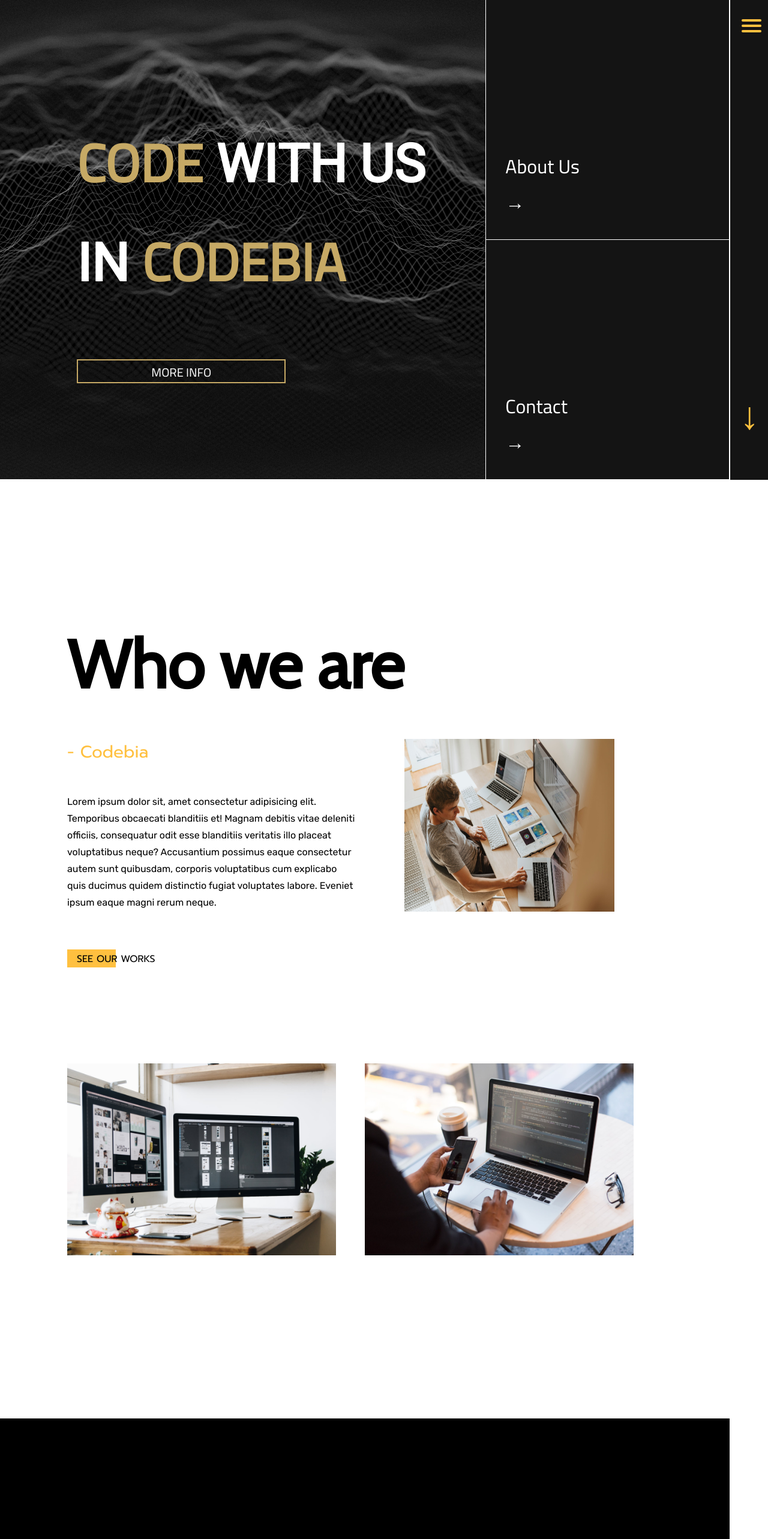
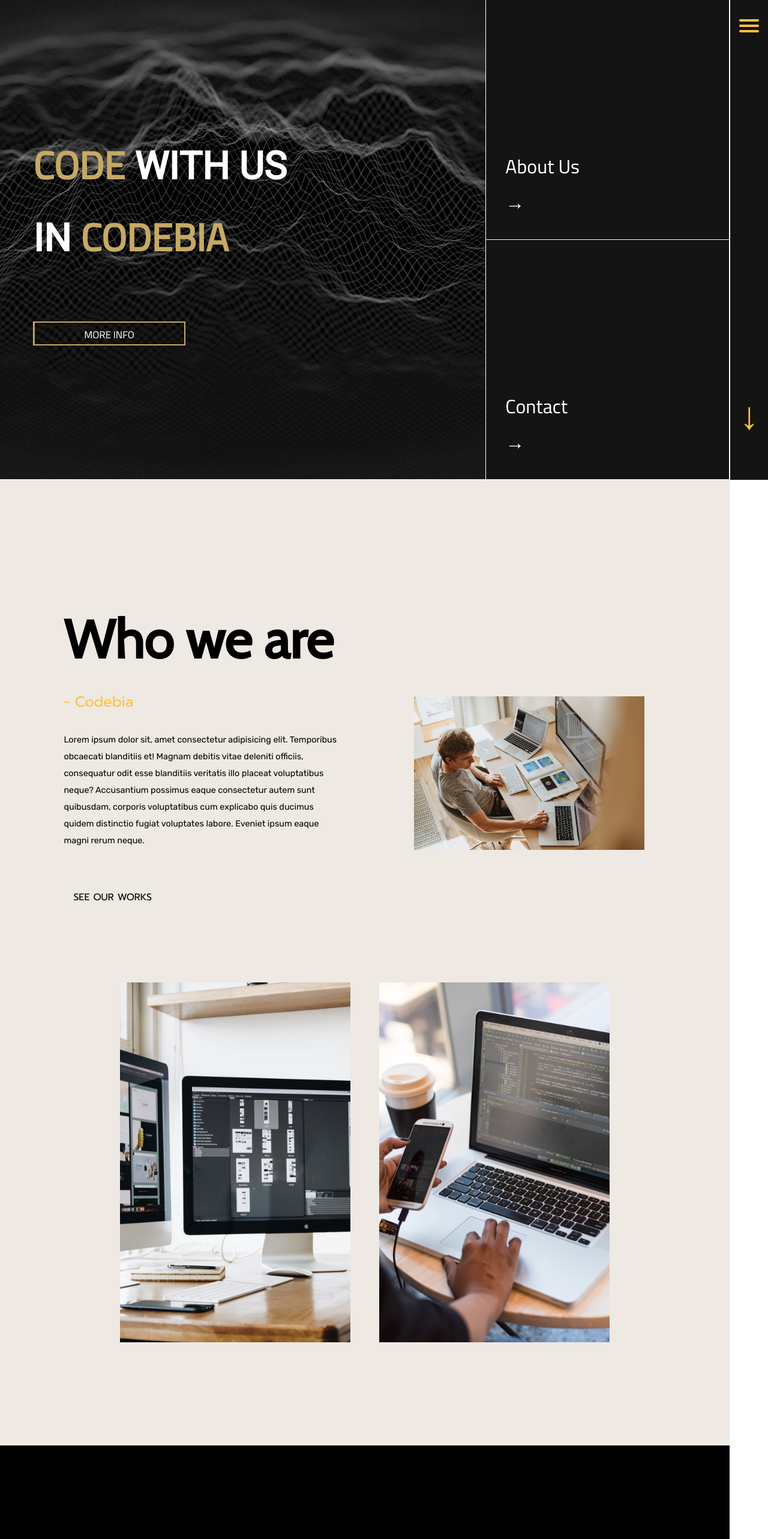
Before and after one commit to bulish/CodebiaReact, a React (Create React App) app: page / in a window 1280 px wide. Shown: the top 2566 px of the page at 60% size. Built offline with nearby package versions, Linux system fonts and the light colour scheme; a web font is replaced by a local one.

Commit message:
pracuje se na reponzivite

```diff
--- /dev/null
+++ b/src/components/aboutUs/_variables.scss
@@ -0,0 +1,23 @@
+// colors
+$orange: #FFC03F;
+
+// paddings
+$aboutUs__paddingTop: clamp(3rem, 20vh, 30rem);
+$aboutUs__paddingBottom: calc(10vh + 4.5rem);
+$left__padding: calc(10vw - 1.35rem);
+$text__padding: clamp(1rem, 15vw, 10rem);
+$works__padding: calc(3vh - 0.25rem);
+$aboutUsContainer__padding: calc(8vh - 0.75rem);
+
+// margin
+$left__marginBottom: calc(3vh + 2rem);
+$subtitle__margin: calc(1vh + 1.5rem);
+
+// font-size
+$title__fontSize: clamp(3.5rem, 7vw, 9.5rem);
+$subtitle__fontSize: clamp(1.5rem, 1.5vw, 3rem);
+$text__fontSize: clamp(0.9rem, 1vw, 2rem);
+
+// others
+$right__left: calc(13vw - 1.5rem);
+$img: clamp(15rem, 30vw, 40rem);
--- a/src/components/aboutUs/aboutUs.scss
+++ b/src/components/aboutUs/aboutUs.scss
@@ -1,32 +1,34 @@
-$orange: #FFC03F;
+@import './variables';
 
 #aboutUs{
-    padding: 15rem 20rem 10rem 20rem;
+    padding: $aboutUs__paddingTop 0 $aboutUs__paddingBottom 0;
     min-height: fit-content !important;
     position: relative;
     .aboutUs__container {
         display: grid;
+        padding: $aboutUsContainer__padding 0;
         .aboutUs__container__left {
             grid-area: first;
             width: 100%;
+            margin-bottom: $left__marginBottom;
+            padding: 0 $left__padding;
             .aboutUs__title {
                 font-family: 'Cabin', sans-serif;
-                font-size: 7rem;
+                font-size: $title__fontSize;
                 font-weight: 700;
                 z-index: 8;
-                position: absolute;
             }
             .aboutUs__container__subtitle {
                 color: $orange;
-                font-size: 1.75rem;
-                padding-top: 12rem;
-                padding-bottom: 3rem;
+                font-size: $subtitle__fontSize;
                 font-family: 'Prompt', sans-serif;
+                margin: $subtitle__margin 0;
             }
             .aboutUs__container__left__text {
-                padding-right: 10rem;
+                padding-right: $text__padding;
                 font-family: 'Rubik', sans-serif;
                 line-height: 1.75rem;
+                font-size: $text__fontSize;
             }
             .aboutUs__container__btn {
                 margin-top: 4rem;
@@ -53,11 +55,12 @@ $orange: #FFC03F;
         .aboutUs__container__right {
             grid-area: second;
             position: relative;
-            left: -5rem;
-            z-index: -5;
-            width: 150%;
+            right: $right__left;
+            display: flex;
+            align-items: center;
+            justify-content: center;
             img{
-                width: 500px;
+                width: $img;
             }
         }
         grid-template-areas:
@@ -68,13 +71,12 @@ $orange: #FFC03F;
         display: grid;
         grid-gap: 3rem;
         min-height: 80vh;
-        width: 100vw;
-        padding: 10rem 20rem;
-        position: relative;
-        left: -20rem;
+        align-items: center;
+        justify-content: center;
+        padding: $works__padding 0;
         .aboutUs__works__first {
             grid-area: first;
-            width: 35vw;
+            width: $img;
             height: 100%;
             background-image: url('./aboutUs2.jpeg');
             background-position: center center;
@@ -107,7 +109,7 @@ $orange: #FFC03F;
         }
         .aboutUs__works__second {
             grid-area: second;
-            width: 35vw;
+            width: $img;
             height: 100%;
             background-image: url('./aboutUs3.jpeg');
             background-position: center center;
@@ -143,66 +145,28 @@ $orange: #FFC03F;
     }
 }
 
-@media screen and (max-width: 1700px) {
-    #aboutUs {
-        padding: 15rem 10rem !important;
-    }
-}
-
-
-@media screen and (max-width: 1450px) {
-    #aboutUs {
-        padding: 15rem 7rem 7rem 7rem !important;
-        img {
-            width: 350px !important;
-            height: 480px !important;
-            padding-top: 12rem;
-        }
-    }
-}
-
-@media screen and (max-width: 1250px) {
+@media screen and (max-width: 1050px) {
     .aboutUs__works {
         grid-template-areas: 'first first' 'second second' !important;
-        .aboutUs__works__first {
-            width: 600px !important;
-            height: 500px !important;
-        }
-        .aboutUs__works__second {
-            width: 600px !important;
-            height: 500px !important;
-        }
     }
 }
 
 @media screen and (max-width: 1100px) {
     #aboutUs {
-        padding-top: 2rem !important;
         .aboutUs__container {
             grid-template-areas:
             'first first'
             'second second' !important;
             .aboutUs__container__right{
-                left: 0 !important;
+                right: 0 !important;
+                margin-bottom: 1.25rem;
             }
-        .aboutUs__container__left{
-            width: 100% !important;
-            .aboutUs__container__left__text {
-                padding: 0 !important;
-            }
-            .aboutUs__title {
-                font-size: 6rem !important;
-            }
-        }
     }
     }
 }
 
-@media screen and (max-width: 697px) {
-    #aboutUs {
-        padding: 2rem 3rem !important;
-        .aboutUs__title {
-            font-size: 4rem !important;
-     }
+@media screen and (max-width: 700px) {
+    .aboutUs__container {
+        width: 90vw !important;
     }
 }
--- a/src/components/fixedDiv/FixedDiv.scss
+++ b/src/components/fixedDiv/FixedDiv.scss
@@ -9,12 +9,11 @@ $titleBlack: rgb(20, 20, 20);
     border-left: 1px solid white;
     z-index: 99999;
     position: fixed;
+    display: flex;
+    justify-content: center;
     .fixed__div__menu{
-        top: 2rem;
-        margin: auto;
-        text-align: center;
         position: fixed;
-        right: 1.6vw;
+        padding-top: 2rem;
         input{
             display: block;
             width: 40px;
@@ -58,31 +57,16 @@ $titleBlack: rgb(20, 20, 20);
     }
 }
 
-@media screen and (max-width: 1330px) {
-    .fixed__div__menu {
-        right: 0.7rem !important;
-    }
-}
-
-
-@media screen and (max-width: 1150px) {
-    span {
-        width: 25px !important;
-        height: 3px !important;
-    }
-}
-
 @media screen and (max-width: 996px) {
     .title__container {
         grid-template-areas:
         'first first'
         'second third' !important;
     }
-    .box1__text {
-        left: 3rem !important;
-        bottom: 3rem !important;
-    }
-    .box1__title {
-        font-size: 3rem !important;
+}
+
+@media screen and (max-width: 700px) {
+    .fixed__div {
+        width: 15vw !important;
     }
 }
--- /dev/null
+++ b/src/components/title/_variables.scss
@@ -0,0 +1,13 @@
+// colors
+
+$titleBlack: rgb(20, 20, 20);
+$orange: #FFC03F;
+$title: #C6A965;
+
+// box1
+
+$box1__top: calc(30% - 3vh);
+$box1__left: calc(10% - 2vw);
+$box1__fontSize:  clamp(3rem, 5vw, 8rem);
+$box1__btn:  clamp(1.05rem, 1.1vw, 2.3rem);
+$box2__fontSize:  clamp(1.6rem, 2.5vw, 2.5rem);
--- a/src/components/title/title.scss
+++ b/src/components/title/title.scss
@@ -1,6 +1,4 @@
-$titleBlack: rgb(20, 20, 20);
-$orange: #FFC03F;
-$title: #C6A965;
+@import './variables';
 
 #title {
     overflow: hidden;
@@ -20,12 +18,11 @@ $title: #C6A965;
             position: relative;
             .box1__text{
                 color: white;
-                bottom: 13rem;
-                position: absolute;
-                left: 8rem;
-                bottom: 10rem;
+                position:absolute;
+                top: $box1__top;
+                left: $box1__left;
                 .box1__title {
-                    font-size: 6.75rem;
+                    font-size: $box1__fontSize;
                     font-family: 'Heebo', sans-serif;
                     font-weight: 800;
                     span {
@@ -34,9 +31,8 @@ $title: #C6A965;
                 }
                 .box1__btn {
                     border: 2px solid $title;
-                    // border-radius: 3rem;
                     width: 60%;
-                    font-size: 1.25rem;
+                    font-size: $box1__btn;
                     font-family: 'Mukta', sans-serif;
                     height: 2.5rem;
                     line-height: 2.5rem;
@@ -77,7 +73,7 @@ $title: #C6A965;
             .box2__text {
                 bottom: 2rem;
                 left: 2rem;
-                font-size: 2rem;
+                font-size: $box2__fontSize;
                 font-family: 'Rubik', sans-serif;
                 z-index: 1;
                 position: absolute;
@@ -86,7 +82,7 @@ $title: #C6A965;
                     text-decoration: none;
                 }
                 .box2__text__arrow{
-                    font-size: 2rem;
+                    font-size: $box2__fontSize;
                 }
             }
             .box2__yellowDiv {
@@ -110,7 +106,7 @@ $title: #C6A965;
             .box3__text {
                 bottom: 2rem;
                 left: 2rem;
-                font-size: 2rem;
+                font-size: $box2__fontSize;
                 font-family: 'Rubik', sans-serif;
                 z-index: 1;
                 position: absolute;
@@ -119,7 +115,7 @@ $title: #C6A965;
                     text-decoration: none;
                 }
                 .box3__text__arrow{
-                    font-size: 2rem;
+                    font-size: $box2__fontSize;
                 }
             }
             .box3__yellowDiv {
@@ -138,20 +134,6 @@ $title: #C6A965;
     }
 }
 
-@media screen and (max-width: 1350px) {
-    .box1__title {
-        font-size: 5.5rem !important;
-    }
-}
-
-@media screen and (max-width: 1150px) {
-    .box1__title {
-        font-size: 4.8rem !important;
-    }
-    .box1__text {
-        left: 4rem !important;
-    }
-}
 
 @media screen and (max-width: 996px) {
     .title__container {
@@ -159,14 +141,16 @@ $title: #C6A965;
         'first first'
         'second third' !important;
     }
-    .box1__text {
-        left: 3rem !important;
-        bottom: 3rem !important;
+    .box2, .box3 {
+        display: none !important;
     }
-    .box1__title {
-        font-size: 3rem !important;
-    }
-    .box2, .box3 {
-        height: 30vh !important;
+    .box1 {
+        height: 100vh;
     }
 }
+
+@media screen and (max-width: 700px) {
+    .title__container {
+        width: 90vw !important;
+    }
+}
--- /dev/null
+++ b/src/components/whatWeDo/_variables.scss
@@ -0,0 +1,26 @@
+// colors
+$span: #eeab24;
+$orange: #FFC03F;
+$grey: rgb(223, 215, 215);
+
+// padding
+$whatWeDo__paddingTop: clamp(3rem, 20vh, 30rem);
+$whatWeDo__paddingBottom: calc(20vh - 2.5rem);
+$whatWeDo__paddingX: calc(13vw - 4.5rem);
+$subtitle__paddingX: calc(1vw + 1rem);
+$subtitle__paddingTop: calc(3vh + 1rem);
+$subtitle__paddingBottom: calc(6vh + 1rem);
+$whatWeDoContainer__paddingX: calc(2vw + 1rem);
+
+// margin
+$btn__marginTop: calc(1vh + 0.5rem);
+
+// font-size
+$title__fontSize: clamp(3.5rem, 7vw, 9.5rem);
+$subtitle__fontSize: clamp(1.1rem, 1.1vw, 3rem);
+$text__fontSize: clamp(0.9rem, 1vw, 2rem);
+$card__title: clamp(2rem, 2.2vw, 3.5rem);
+$card__subtitle: clamp(1.1rem, 1.2vw, 3rem);
+
+// others
+$subtitle__lineHeight: calc(1.5vh + 1rem);
--- a/src/components/whatWeDo/whatWeDo.scss
+++ b/src/components/whatWeDo/whatWeDo.scss
@@ -1,14 +1,12 @@
-$span: #eeab24;
-$orange: #FFC03F;
-$grey: rgb(223, 215, 215);
+@import './variables';
 
 #whatWeDo {
     background-color: black;
     color: white;
     text-align: center;
-    padding: 10rem 15rem 10rem 15rem;
+    padding: $whatWeDo__paddingTop $whatWeDo__paddingX $whatWeDo__paddingBottom $whatWeDo__paddingX;
     .whatWeDo__title {
-        font-size: 7rem;
+        font-size: $title__fontSize;
         font-family: 'Cabin', sans-serif;
         font-weight: 700;
         span {
@@ -16,11 +14,10 @@ $grey: rgb(223, 215, 215);
         }
     }
     .whatWeDo__subtitle {
-        font-size: 1.25rem;
-        padding-top: 3rem;
-        padding-bottom: 6rem;
+        font-size: $subtitle__fontSize;
+        padding: $subtitle__paddingTop $subtitle__paddingX $subtitle__paddingBottom $subtitle__paddingX;
         font-family: 'Prompt', sans-serif;
-        line-height: 2.75rem;
+        line-height: $subtitle__lineHeight;
     }
     .whatWeDo__container {
         margin: auto;
@@ -28,6 +25,7 @@ $grey: rgb(223, 215, 215);
         grid-template-areas: 'first second third fourth';
         grid-template-columns: 25% 25% 25% 25%;
         grid-gap: 2rem;
+        padding: 0 $whatWeDoContainer__paddingX;
         .card:nth-child(1){
             grid-area: first;
         }
@@ -44,15 +42,14 @@ $grey: rgb(223, 215, 215);
             text-align: left;
             position: relative;
             padding: 2rem;
-            background: rgb(24, 23, 23);
-            border: 0.05px solid transparent;
+            background: rgb(43, 41, 41);
             .card__subtitle {
                 color: $orange;
                 font-family: 'Signika Negative', sans-serif;
-                font-size: 1.25rem;
+                font-size: $card__subtitle;
             }
             .card__title {
-                font-size: 3rem;
+                font-size: $card__title;
                 font-family: 'Noto Sans', sans-serif;
                 padding-bottom: 1.5rem;
                 color: $grey;
@@ -63,7 +60,7 @@ $grey: rgb(223, 215, 215);
             }
             .card__btn {
                 position: relative;
-                margin-top: 2rem;
+                margin-top: $btn__marginTop;
                 width: fit-content;
                 padding: 0.3rem 0.7rem;
                 font-family: 'Prompt', sans-serif;
@@ -71,20 +68,28 @@ $grey: rgb(223, 215, 215);
                 cursor: pointer;
                 overflow: hidden;
                 text-transform: uppercase;
+                text-decoration: none;
                 &:hover {
                     color: rgb(167, 161, 161);
-                }
-                .card__btn__hover {
-                    position: absolute;
-                    background-color: white;
-                    width: 100%;
-                    height: 100%;
-                    left: 0;
-                    top: 0;
-                    z-index: -1;
-                    transform: translateY(100%);
                 }
             }
         }
     }
 }
+
+@media screen and (max-width: 1500px) {
+    .whatWeDo__container {
+        grid-template-areas: 'first second' 'third fourth' !important;
+        grid-template-columns: 50% 50% !important;
+        grid-gap: 2rem;
+    }
+}
+
+@media screen and (max-width: 900px) {
+    .whatWeDo__container {
+        grid-template-areas: 'first' 'second'
+         'third' 'fourth' !important;
+        grid-template-columns: 100% !important;
+        grid-gap: 2rem;
+    }
+}
--- a/src/components/whatWeDo/whatWeDoCard.js
+++ b/src/components/whatWeDo/whatWeDoCard.js
@@ -9,7 +9,6 @@ function WhatWeDoCard({ cards, setCards, card }) {
 			<div className="card__text">{card.text}</div>
 			<div className="card__btn">
 				<div className="card__btn">{card.button}</div>
-				<div className="card__btn__hover"></div>
 			</div>
 		</div>
 	);
--- /dev/null
+++ b/src/components/workWithUs/_variables.scss
@@ -0,0 +1,17 @@
+// colors
+$orange: #e7b34b;
+
+// padding
+$workWithUs__paddingTop: clamp(3rem, 20vh, 30rem);
+$workWithUs__paddingBottom: calc(20vh - 2.5rem);
+$workWithUs__paddingX: calc(13vw - 4.5rem);
+$subtitle__paddingX: calc(1vw + 1rem);
+$subtitle__paddingTop: calc(3vh + 1rem);
+$subtitle__paddingBottom: calc(6vh + 1rem);
+$works__paddingTop: calc(3vh + 1rem);
+$works__paddingBottom: calc(6vh + 1rem);
+$works__paddingX: calc(1vw + 1rem);
+
+// font-size
+$title__fontSize: clamp(3.5rem, 7vw, 9.5rem);
+$subtitle__fontSize: clamp(1.1rem, 1.1vw, 3rem);
--- a/src/components/workWithUs/workWithUs.scss
+++ b/src/components/workWithUs/workWithUs.scss
@@ -1,28 +1,28 @@
-$orange: #e7b34b;
+@import './variables';
 
 #workWithUs {
-    padding: 15rem 20rem 10rem 20rem;
+    padding: $workWithUs__paddingTop $workWithUs__paddingX $workWithUs__paddingBottom $workWithUs__paddingX;
     display: grid;
     .workWithUs__title {
         font-family: 'Cabin', sans-serif;
-        font-size: 9rem;
+        font-size: $title__fontSize;
         font-weight: 700;
+        padding-left: 1rem;
         z-index: 8;
         span {
             color: $orange;
         }
     }
     .workWithUs__subtitle{
-        font-size: 1.75rem;
-        padding-top: 3rem;
-        padding-bottom: 3rem;
+        font-size: $subtitle__fontSize;
+        padding: $subtitle__paddingTop $subtitle__paddingX $subtitle__paddingBottom $subtitle__paddingX;
         font-family: 'Prompt', sans-serif;
     }
     .workWithUs__works {
         display: grid;
         grid-template-columns: 50% 50%;
         grid-template-areas: 'first second';
-        padding-top: 5rem;
+        padding: $works__paddingTop $works__paddingX $works__paddingBottom $works__paddingX;
         width: 100%;
         .position {
             position: relative;
@@ -50,3 +50,13 @@ $orange: #e7b34b;
         }
     }
 }
+
+@media screen and (max-width: 900px) {
+    .workWithUs__works {
+        grid-template-columns: 100% !important;
+        grid-template-areas: 'first''second' !important;
+    }
+    .position {
+        width: 100% !important;
+    }
+}
--- a/src/main.scss
+++ b/src/main.scss
@@ -7,14 +7,20 @@
 }
 
 body {
-    width: 100vw;
+    width: 100vw !important;
     overflow-x: hidden;
 }
 
 section {
     width: 95vw !important;
     height: fit-content;
-    overflow-x: hidden
+    background-color: rgb(238, 233, 226);
+}
+
+@media screen and (max-width: 700px) {
+    section {
+        width: 90vw !important;
+    }
 }
 
 // title
```
Also changed, not shown: 1 other file (tests, documents, lock files or other folders).
